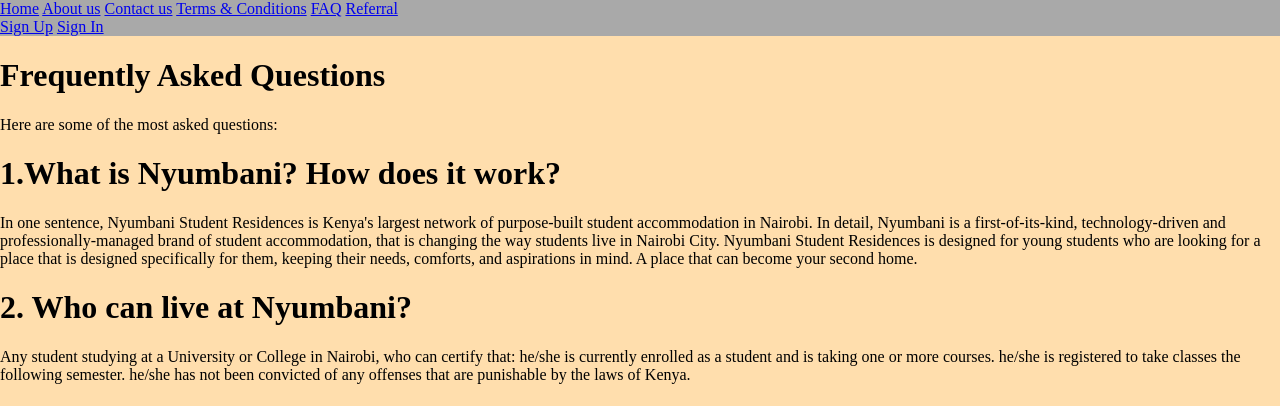
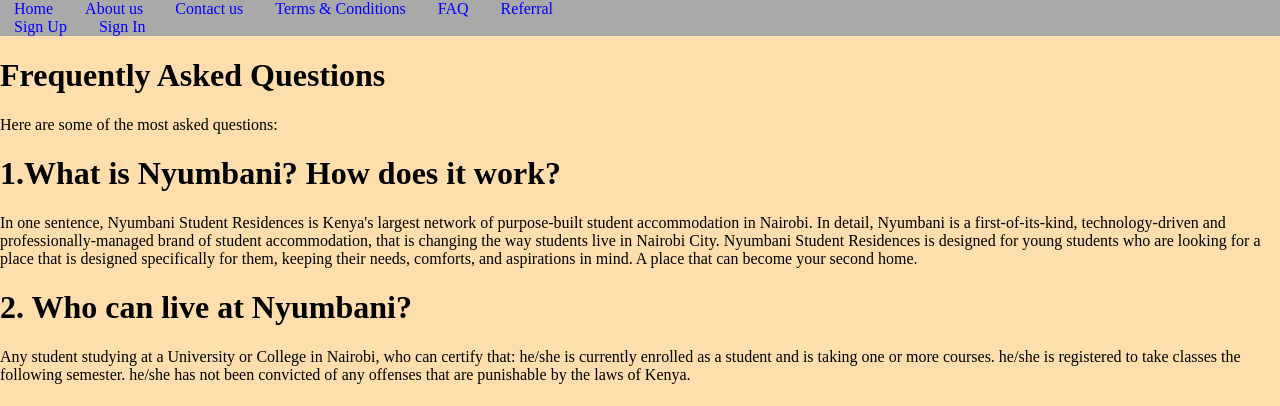
Before and after one commit to JulietMumbi/Project, a PHP site: page /Faq.php in a window 1280 px wide. Shown: the top 406 px of the page. Run offline with PHP 8.4, Linux system fonts and the light colour scheme.

Commit message:
styled my topnav a using css

```diff
--- a/css/style.css
+++ b/css/style.css
@@ -6,3 +6,10 @@ body{
     background-color: darkgrey;
     overflow: hidden;
 }
+.topnav a{
+    color: blue;
+    display: flexbox;
+    text-decoration: none;
+    text-align: left;
+    padding: 12px 14px;
+}
```
